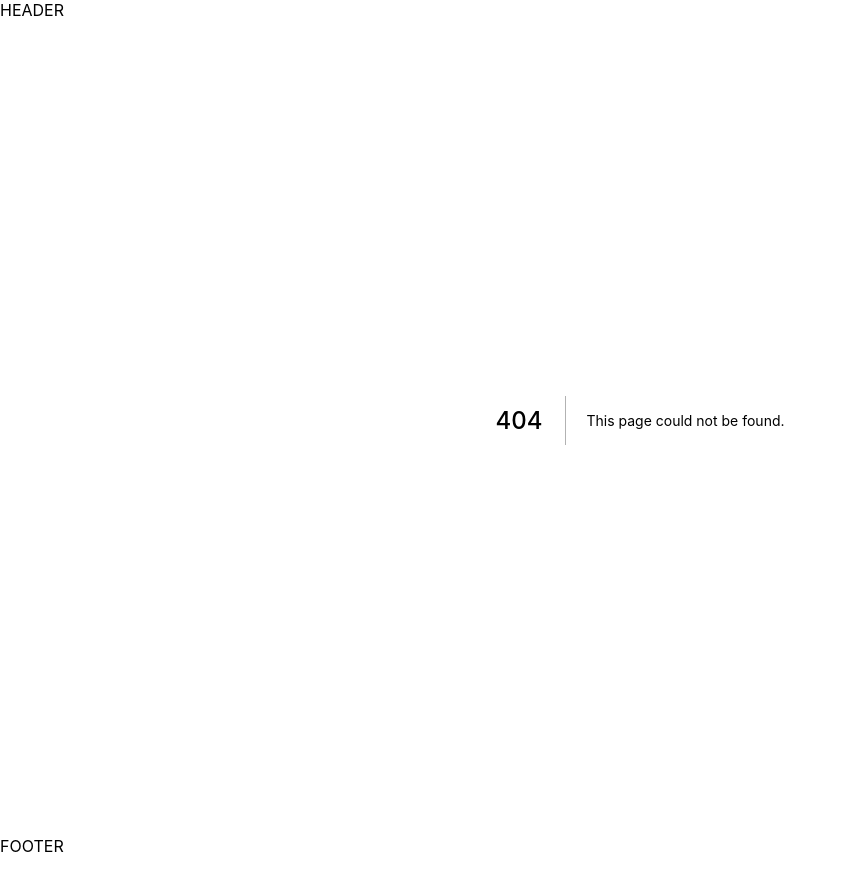
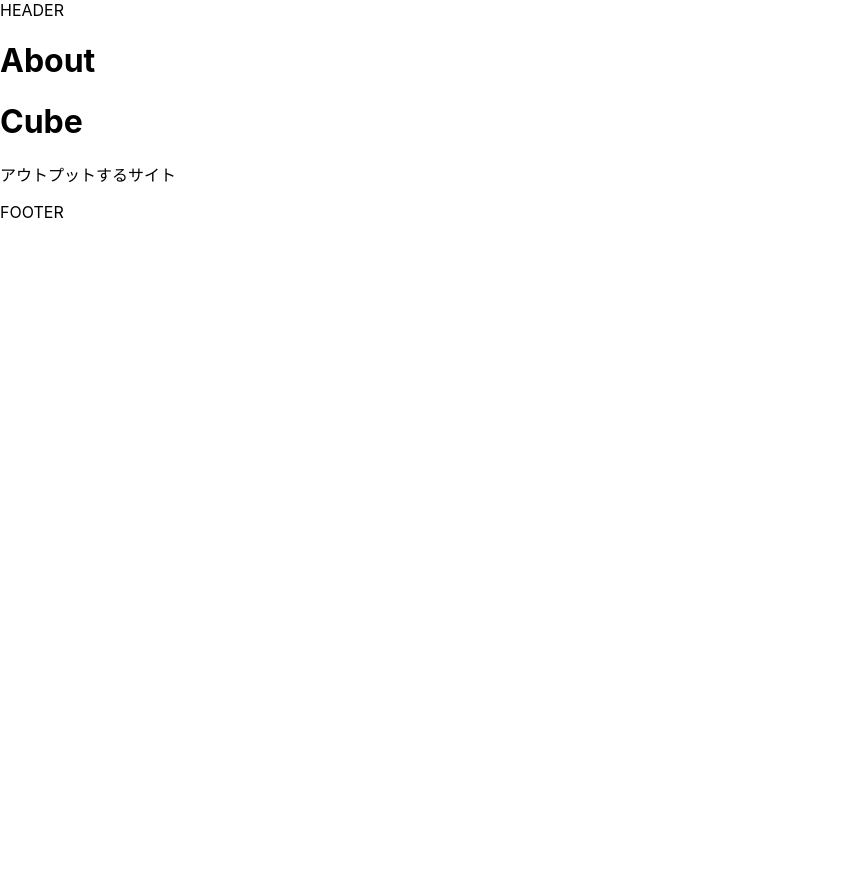
Before and after one commit to Kurogoma939/nextjs_app, a Next.js app: page /about in a window 1280 px wide. Before the commit this address had no page. Shown: the whole page, without its empty margins (0-842 px from the left). After the commit the page ends 800 px from the top, so only its background shows below. Built offline with nearby package versions, Linux system fonts and the light colour scheme.

Commit message:
複数ページと画面遷移

```diff
--- /dev/null
+++ b/pages/about.js
@@ -0,0 +1,11 @@
+import Hero from "@components/hero";
+
+export default function About() {
+    return (
+        <>
+            <a href="/blog"><h1>About</h1></a>
+            <Hero />
+        </>
+
+    );
+}
```
Also changed, not shown: pages/blog/index.js (added, +10 -0 lines).
